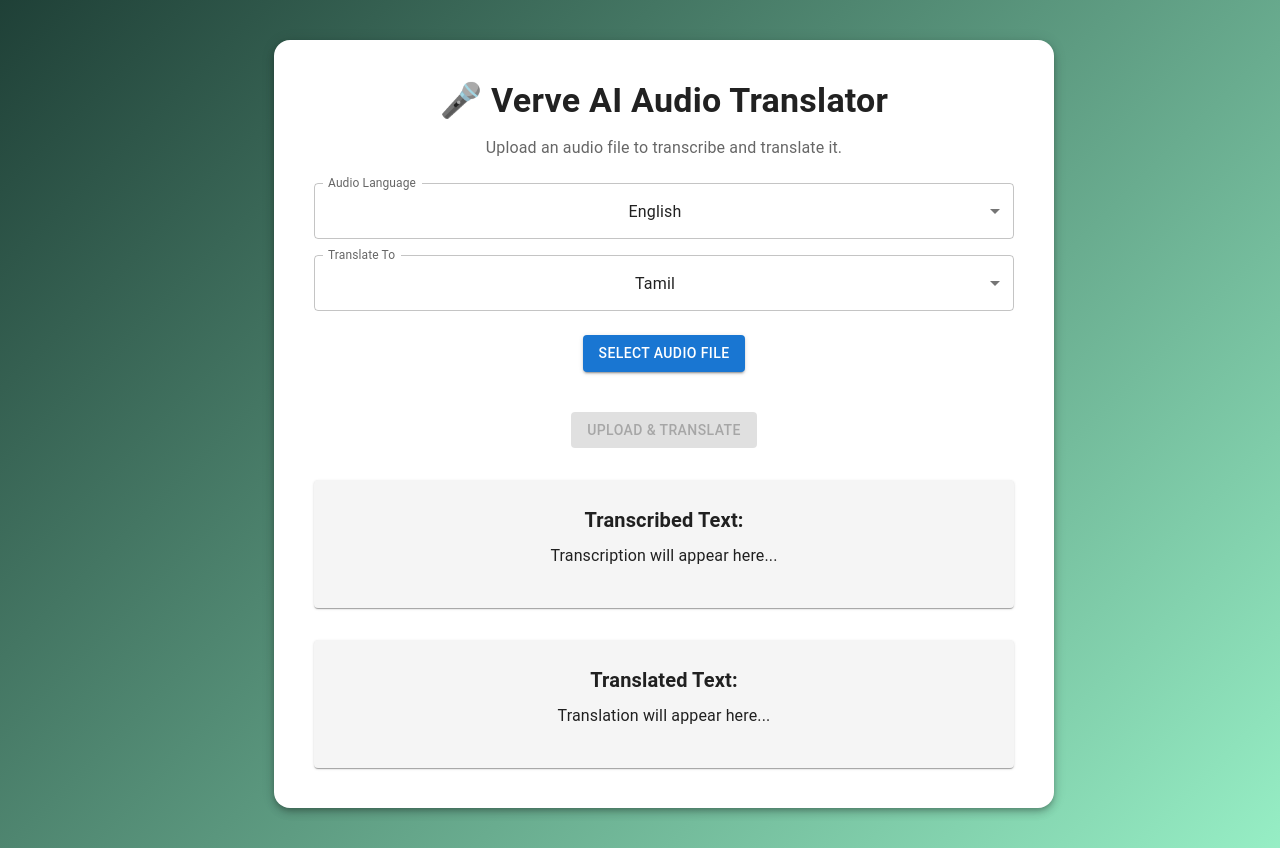
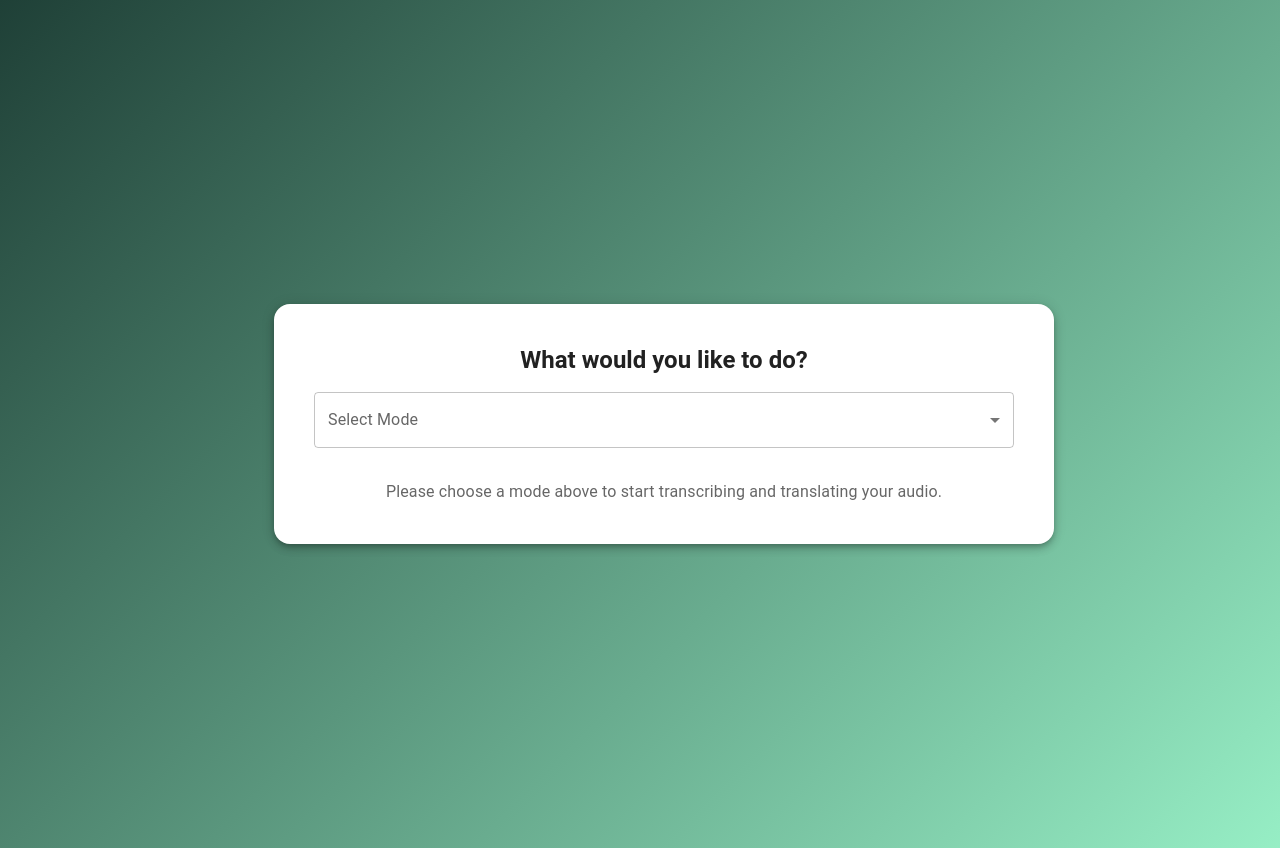
Before and after one commit to KamizCoding/audiotranslator-frontend, a React (Vite) app: page / in a window 1280 px wide. Shown: the top 848 px of the page. Built offline with nearby package versions, Linux system fonts and the light colour scheme.

Commit message:
More UI Changes

```diff
--- a/src/App.jsx
+++ b/src/App.jsx
@@ -15,9 +15,11 @@
   ? "https://audiotranslator.onrender.com/api/audio/translate"
   : "/api/audio/translate";
 
-const FULL_TARGET_LANGUAGES = ["Tamil", "Malay", "Mandarin", "Cantonese", "Japanese"];
+const TARGET_LANGUAGES = ["Tamil", "Malay", "Mandarin", "Cantonese", "Japanese"];
+const AUDIO_LANGUAGES = [...TARGET_LANGUAGES]; // For "Translate to English"
 
 function App() {
+  const [mode, setMode] = useState(""); // "from" or "to"
   const [file, setFile] = useState(null);
   const [audioLanguage, setAudioLanguage] = useState("English");
   const [targetLanguage, setTargetLanguage] = useState("Tamil");
@@ -26,18 +28,12 @@
   const [loading, setLoading] = useState(false);
   const [translating, setTranslating] = useState(false);
 
-  const handleFileChange = (event) => {
-    setFile(event.target.files[0]);
-  };
-
-  const handleAudioLanguageChange = (e) => {
-    const selectedAudioLang = e.target.value;
-    setAudioLanguage(selectedAudioLang);
-    if (selectedAudioLang === "Tamil") {
-      setTargetLanguage("English"); // Only allow English if Tamil audio
-    } else {
-      setTargetLanguage("Tamil"); // Reset to Tamil for English audio
-    }
+  const resetState = () => {
+    setFile(null);
+    setEnglishText("");
+    setTranslatedText("");
+    setLoading(false);
+    setTranslating(false);
   };
 
   const handleUpload = async () => {
@@ -61,9 +57,7 @@
         body: formData
       });
 
-      if (!response.ok) {
-        throw new Error("Error processing the audio file.");
-      }
+      if (!response.ok) throw new Error("Error processing the audio file.");
 
       const result = await response.json();
       setEnglishText(result.original_text);
@@ -75,7 +69,7 @@
       }, 500);
     } catch (error) {
       console.error("Error:", error);
-      alert("Failed to upload and process the audio file.");
+      alert("Failed to process the audio.");
     } finally {
       setLoading(false);
     }
@@ -87,61 +81,94 @@
         minHeight: "100vh",
         width: "100vw",
         display: "flex",
-        flexDirection: "column",
         justifyContent: "center",
         alignItems: "center",
         background: "linear-gradient(135deg, #1f4037, #99f2c8)",
         padding: 3
       }}
     >
-      <Paper elevation={5} sx={{ padding: 5, borderRadius: 4, textAlign: "center", maxWidth: 700, width: "90%" }}>
-        <Typography variant="h4" gutterBottom fontWeight="bold">
-          🎤 Verve AI Audio Translator
+      <Paper elevation={5} sx={{ padding: 5, borderRadius: 4, textAlign: "center", maxWidth: 700, width: "100%" }}>
+        {/* Initial Mode Selection View */}
+        {!mode && (
+          <>
+            <Typography variant="h5" fontWeight="bold" sx={{ mb: 2 }}>
+              What would you like to do?
             </Typography>
-        <Typography variant="subtitle1" color="textSecondary" gutterBottom>
-          Upload an audio file to transcribe and translate it.
+            <FormControl fullWidth sx={{ mb: 4 }}>
+              <InputLabel>Select Mode</InputLabel>
+              <Select
+                value=""
+                label="Select Mode"
+                onChange={(e) => {
+                  setMode(e.target.value);
+                  resetState();
+                  if (e.target.value === "from") {
+                    setAudioLanguage("English");
+                    setTargetLanguage("Tamil");
+                  } else {
+                    setAudioLanguage("Tamil");
+                    setTargetLanguage("English");
+                  }
+                }}
+              >
+                <MenuItem value="from">Translate from English</MenuItem>
+                <MenuItem value="to">Translate to English</MenuItem>
+              </Select>
+            </FormControl>
+            <Typography variant="body1" color="textSecondary">
+              Please choose a mode above to start transcribing and translating your audio.
+            </Typography>
+          </>
+        )}
+
+        {/* English ➝ Target Language */}
+        {mode === "from" && (
+          <>
+            <Typography variant="h6" fontWeight="bold" sx={{ mb: 2 }}>
+              🎤 Translate English Audio To Another Language
             </Typography>
 
-        {/* Audio Language Dropdown */}
-        <FormControl fullWidth sx={{ mt: 2 }}>
-          <InputLabel>Audio Language</InputLabel>
-          <Select
-            value={audioLanguage}
-            label="Audio Language"
-            onChange={handleAudioLanguageChange}
-          >
-            <MenuItem value="English">English</MenuItem>
-            <MenuItem value="Tamil">Tamil</MenuItem>
-          </Select>
-        </FormControl>
-
-        {/* Target Language Dropdown */}
-        <FormControl fullWidth sx={{ mt: 2 }}>
+            <FormControl fullWidth sx={{ mb: 2 }}>
               <InputLabel>Translate To</InputLabel>
-          <Select
-            value={targetLanguage}
-            label="Translate To"
-            onChange={(e) => setTargetLanguage(e.target.value)}
-            disabled={audioLanguage === "Tamil"}
-          >
-            {audioLanguage === "Tamil" ? (
-              <MenuItem value="English">English</MenuItem>
-            ) : (
-              FULL_TARGET_LANGUAGES.map((lang) => (
+              <Select value={targetLanguage} label="Translate To" onChange={(e) => setTargetLanguage(e.target.value)}>
+                {TARGET_LANGUAGES.map((lang) => (
                   <MenuItem key={lang} value={lang}>
                     {lang}
                   </MenuItem>
-              ))
-            )}
+                ))}
               </Select>
             </FormControl>
+          </>
+        )}
 
-        {/* File Input */}
-        <Box mt={3}>
+        {/* Any Language ➝ English */}
+        {mode === "to" && (
+          <>
+            <Typography variant="h6" fontWeight="bold" sx={{ mb: 2 }}>
+              🎤 Translate Audio From Another Language to English
+            </Typography>
+
+            <FormControl fullWidth sx={{ mb: 2 }}>
+              <InputLabel>Audio Language</InputLabel>
+              <Select value={audioLanguage} label="Audio Language" onChange={(e) => setAudioLanguage(e.target.value)}>
+                {AUDIO_LANGUAGES.map((lang) => (
+                  <MenuItem key={lang} value={lang}>
+                    {lang}
+                  </MenuItem>
+                ))}
+              </Select>
+            </FormControl>
+          </>
+        )}
+
+        {/* File Upload */}
+        {mode && (
+          <>
+            <Box mt={2}>
               <input
                 type="file"
                 accept="audio/*"
-            onChange={handleFileChange}
+                onChange={(e) => setFile(e.target.files[0])}
                 style={{ display: "none" }}
                 id="audio-upload"
               />
@@ -150,43 +177,36 @@
                   Select Audio File
                 </Button>
               </label>
-          {file && (
-            <Typography variant="body1" color="textSecondary">
-              Selected: {file.name}
-            </Typography>
-          )}
+              {file && <Typography>Selected: {file.name}</Typography>}
             </Box>
 
-        {/* Upload Button */}
-        <Box mt={3}>
             <Button variant="contained" color="primary" onClick={handleUpload} disabled={loading || !file}>
               {loading ? <CircularProgress size={24} /> : "Upload & Translate"}
             </Button>
-        </Box>
 
-        {/* Transcription */}
             <Box mt={4}>
-          <Paper elevation={1} sx={{ p: 3, minHeight: 80, backgroundColor: "#f5f5f5" }}>
+              <Paper elevation={1} sx={{ p: 3, backgroundColor: "#f5f5f5" }}>
                 <Typography variant="h6" fontWeight="bold" sx={{ mb: 1 }}>
                   Transcribed Text:
                 </Typography>
-            <Typography variant="body1">
-              {englishText || (loading ? "Transcribing..." : "Transcription will appear here...")}
-            </Typography>
+                <Typography>{englishText || (loading ? "Transcribing..." : "Will appear here...")}</Typography>
               </Paper>
             </Box>
 
-        {/* Translation */}
             <Box mt={4}>
-          <Paper elevation={1} sx={{ p: 3, minHeight: 80, backgroundColor: "#f5f5f5" }}>
+              <Paper elevation={1} sx={{ p: 3, backgroundColor: "#f5f5f5" }}>
                 <Typography variant="h6" fontWeight="bold" sx={{ mb: 1 }}>
                   Translated Text:
                 </Typography>
-            <Typography variant="body1">
-              {translating ? "Translating..." : translatedText || "Translation will appear here..."}
-            </Typography>
+                <Typography>{translating ? "Translating..." : translatedText || "Will appear here..."}</Typography>
               </Paper>
             </Box>
+
+            <Button onClick={() => setMode("")} sx={{ mt: 3 }}>
+              🔙 Back to Mode Selection
+            </Button>
+          </>
+        )}
       </Paper>
     </Box>
   );
```
Lines whose indentation alone changed are shown as unchanged.
